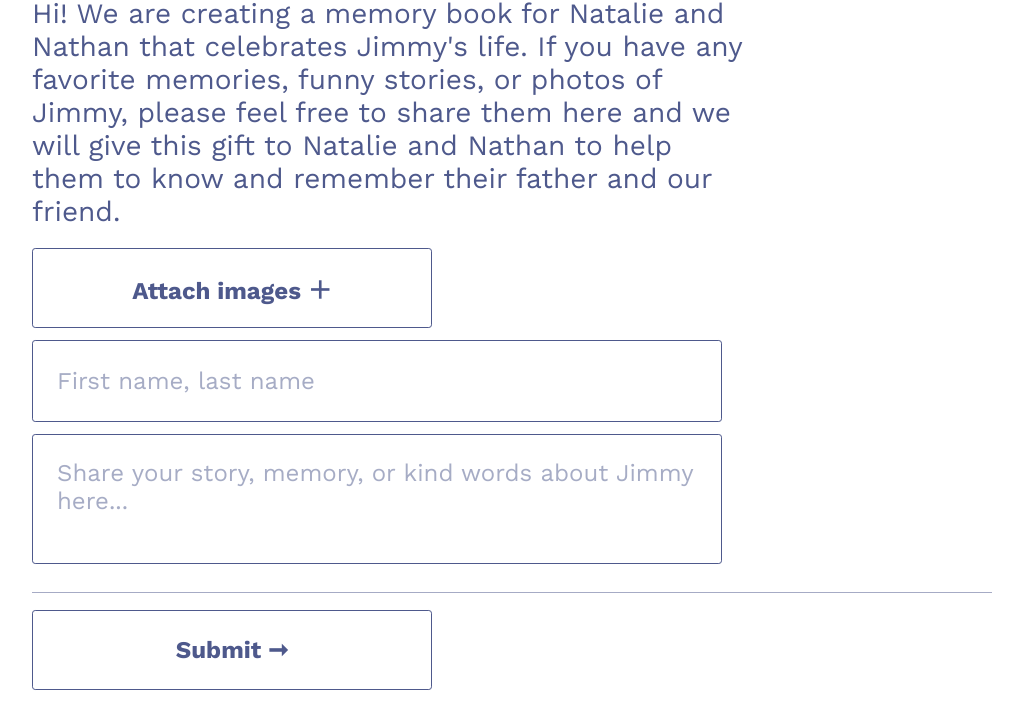
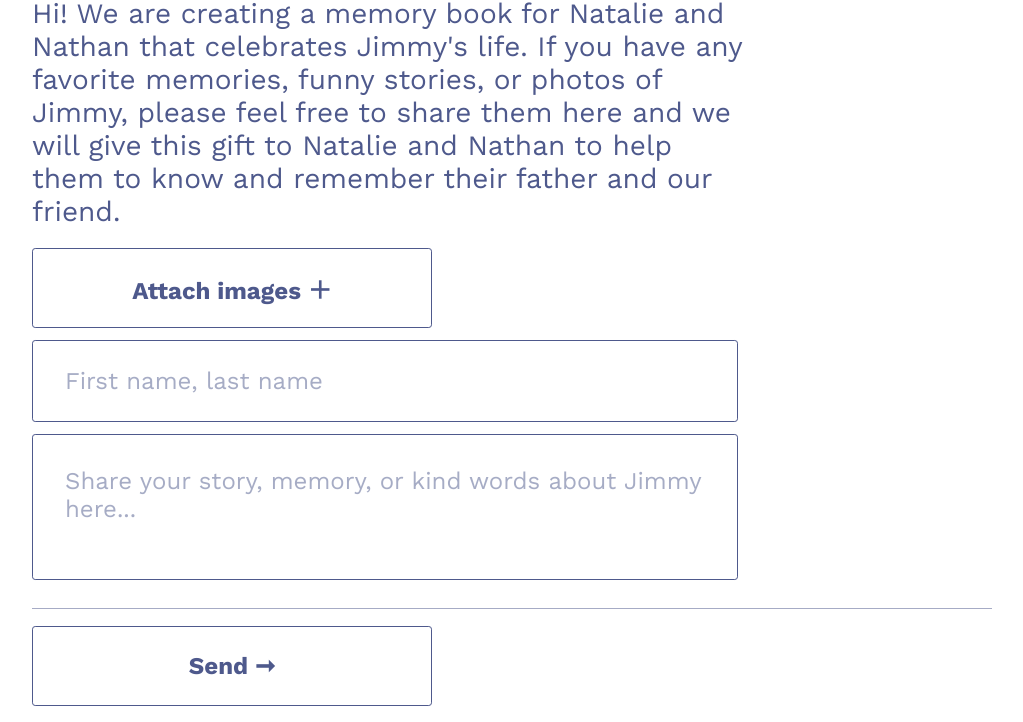
Before and after one commit to jamespoterememorial/jamespoterememorial.github.io, a plain HTML site: page index.html in a window 1280 px wide. Shown: the part 115-837 px from the top of the page, without its empty margins (128-1151 px from the left). Drawn offline with nearby package versions, Linux system fonts and the light colour scheme.

Commit message:
Add files via upload

```diff
--- a/index.html
+++ b/index.html
@@ -67,7 +67,7 @@
 
                 <hr>
 
-                <button type="submit" id="email_button">Submit ➞</button>
+                <button type="submit" id="email_button">Send ➞</button>
             </form>
         </div>
     </body>
--- a/styles.css
+++ b/styles.css
@@ -90,7 +90,7 @@ textarea {
     height: min(20vw, 10vh);
     color: #4E598C;
     margin: 0;
-    padding: min(3vh, 4vw);
+    padding: min(4vw, 4vh);
     outline: none;
     border: min(0.22vh, 0.4vw) solid #4E598C;
     border-radius: .2rem;
@@ -105,10 +105,10 @@ input#user_field {
     font-weight: 400;
     font-style: normal;
     width: min(70vw, 80vh);
-    height: min(8vw, 4vh);
+    height: calc(min(12vw, 10vh) - min(4vw, 4vh)*2);
     color: #4E598C;
     margin: 0;
-    padding: min(3vh, 4vw);
+    padding: min(4vw, 4vh);
     outline: none;
     border: min(0.22vh, 0.4vw) solid #4E598C;
     border-radius: .2rem;
```
